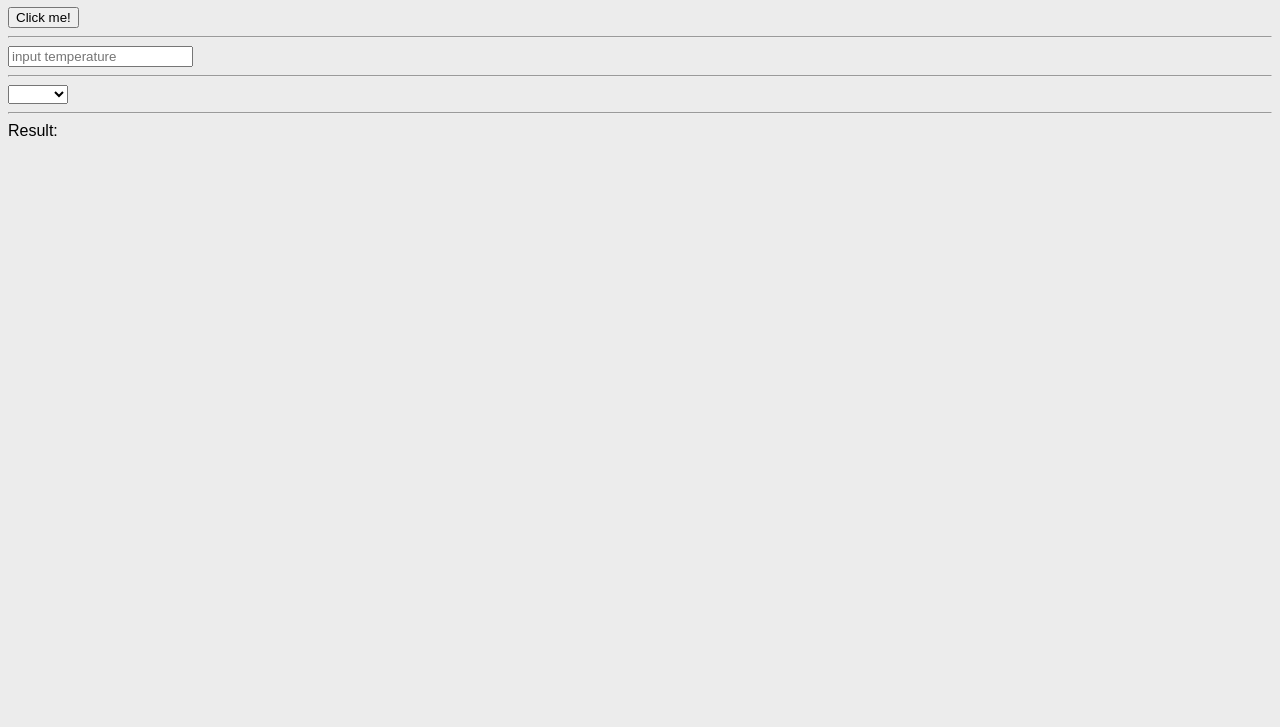
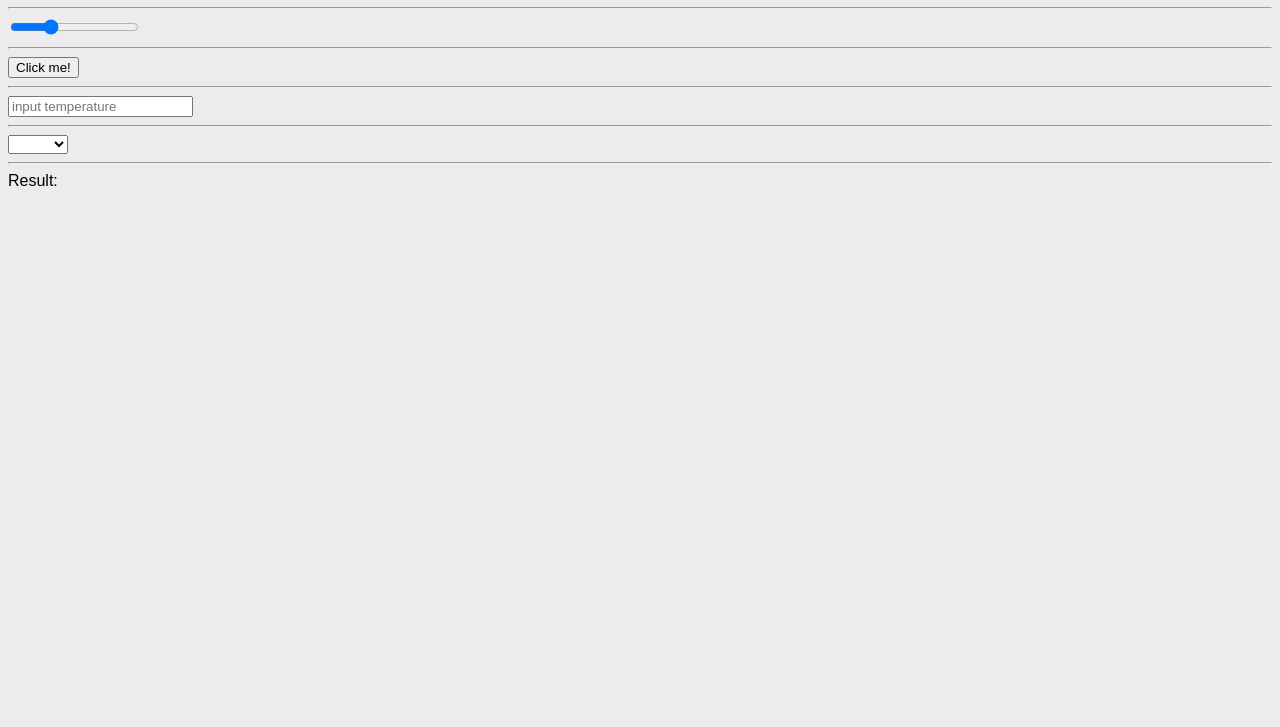
Before and after one commit to linhpvt/rxjs, a website built with webpack: page public/index.html in a window 1280 px wide. Shown: the part 73-800 px from the top of the page. Built offline with nearby package versions, Linux system fonts and the light colour scheme.

```diff
--- a/public/index.html
+++ b/public/index.html
@@ -24,6 +24,16 @@
   </head>
   <body>
     <h1>Welcom to RxJS Fundamentals</h1>
+    <hr />
+    <input
+      type="range"
+      min="1"
+      max="100"
+      value="30"
+      class="slider"
+      id="slider"
+    />
+    <hr />
     <button id="btnclick">Click me!</button>
     <hr />
     <input
```
Also changed, not shown: src/operators/debounce.time.ts (added, +17 -0 lines).
